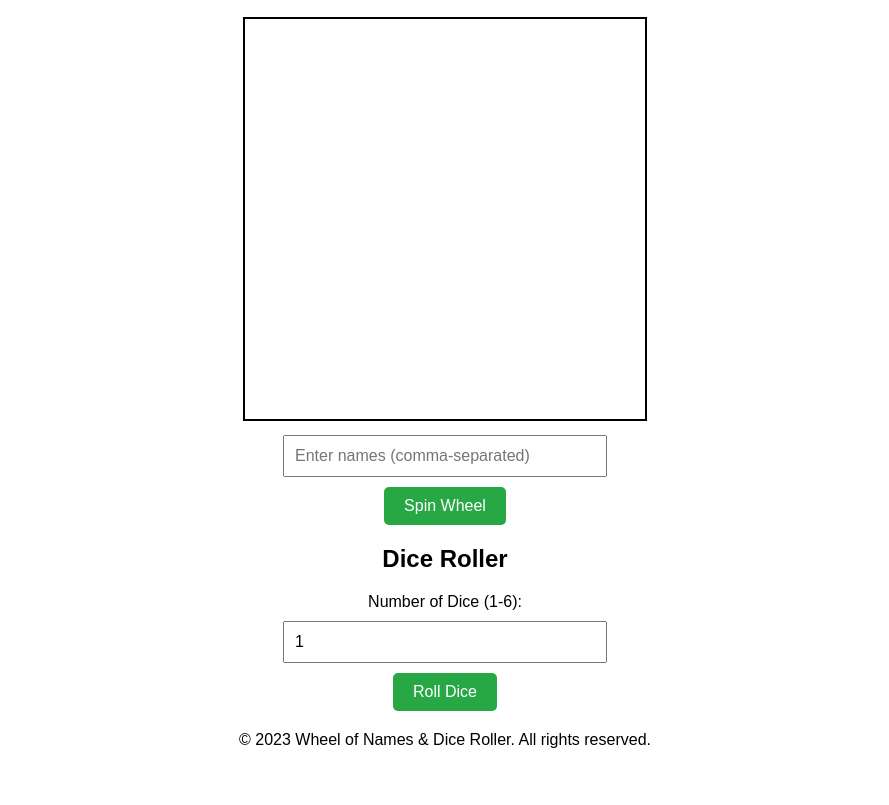
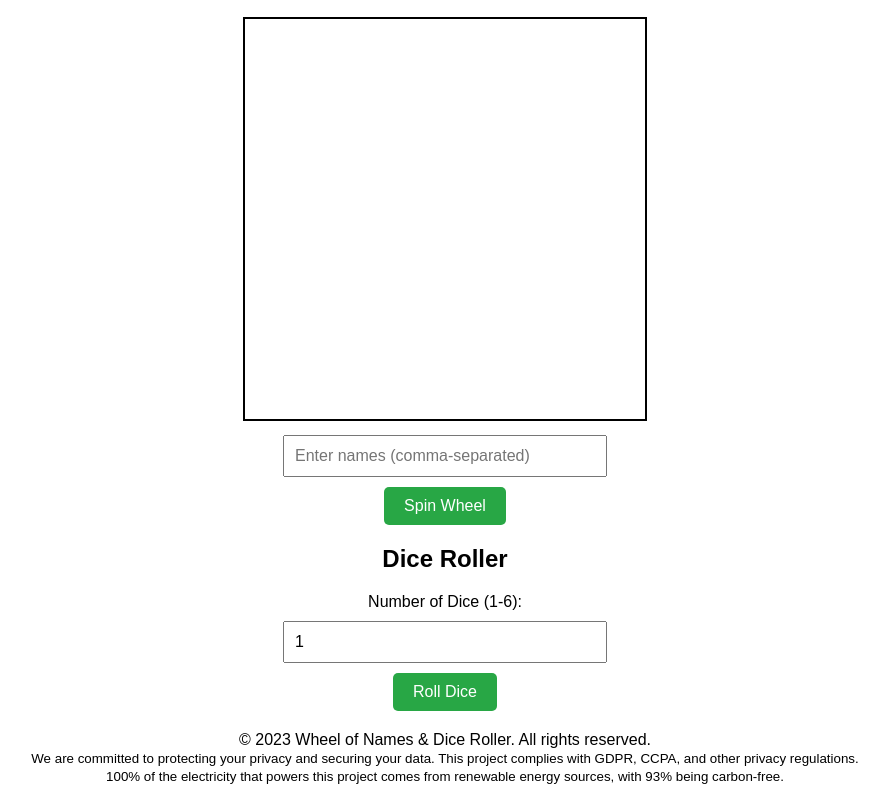
Before and after one commit to EC-up/Luckly-Wheel-and-Dice-roller, a plain HTML site: page index.html in a window 1280 px wide. Shown: the part 117-922 px from the top of the page, without its empty margins (195-1084 px from the left). Before the commit the page ends 886 px from the top, so only its background shows below. Drawn offline with Linux system fonts and the light colour scheme.

Commit message:
Update index.html

```diff
--- a/index.html
+++ b/index.html
@@ -31,7 +31,13 @@
   </main>
 
   <footer>
-    <p id="footer-text">© 2023 Wheel of Names & Dice Roller. All rights reserved.</p>
+    <p id="footer-text">
+      © 2023 Wheel of Names & Dice Roller. All rights reserved.<br>
+      <small>
+        We are committed to protecting your privacy and securing your data. This project complies with GDPR, CCPA, and other privacy regulations.<br>
+        100% of the electricity that powers this project comes from renewable energy sources, with 93% being carbon-free.
+      </small>
+    </p>
   </footer>
 
   <script src="app.js"></script>
```
